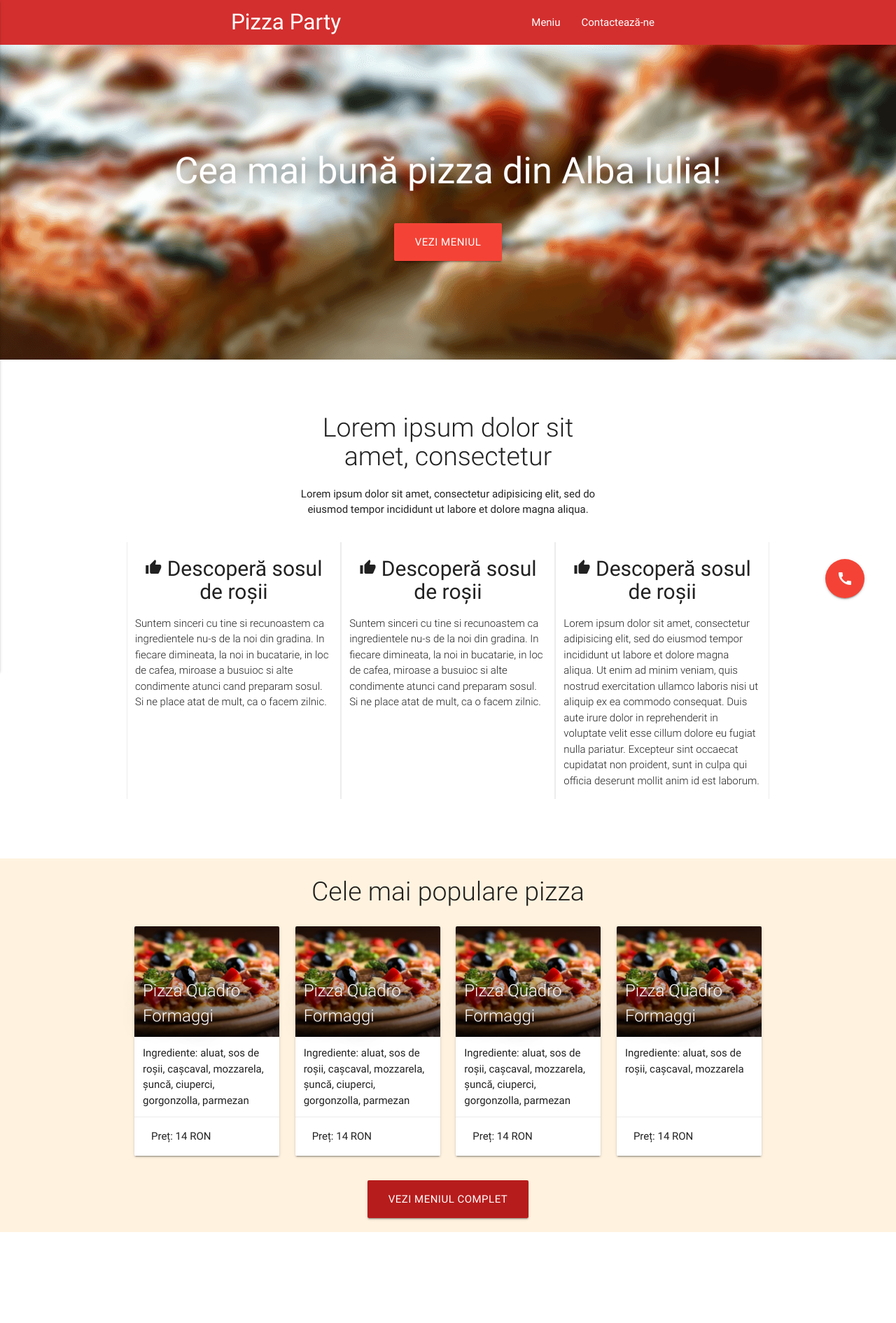
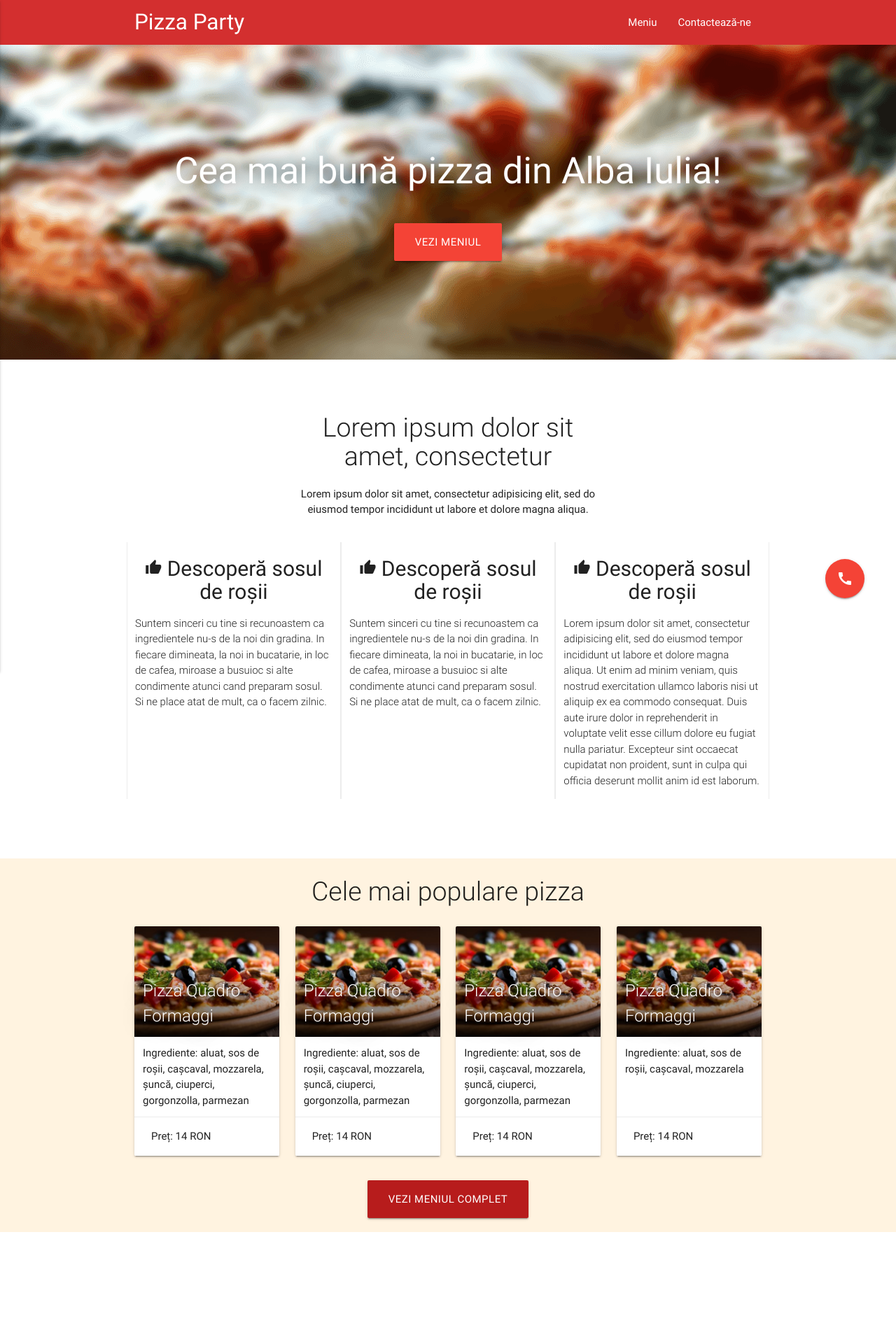
Before and after one commit to danieldeicide/pizza-party-mdl, a Jekyll site: the page built from index.html, in a window 1280 px wide. Shown: the top 1891 px of the page at 70% size. Built offline with Jekyll 4.4.1, drawn with Linux system fonts in a browser that asks for light colours; nearby versions of some CDN libraries.

Commit message:
dsa
dasdsa

```diff
--- a/_includes/navbar.html
+++ b/_includes/navbar.html
@@ -1,5 +1,5 @@
 <nav class="red darken-2" id="transparentNav">
-  <div class="nav-wrapper">
+  <div class="container">
     <a href="{{site.baseurl}}/" class="brand-logo">Pizza Party</a>
     <a href="{{site.baseurl}}/" data-activates="mobile" class="button-collapse"><i class="material-icons">menu</i></a>
     <ul class="right hide-on-med-and-down">
```
